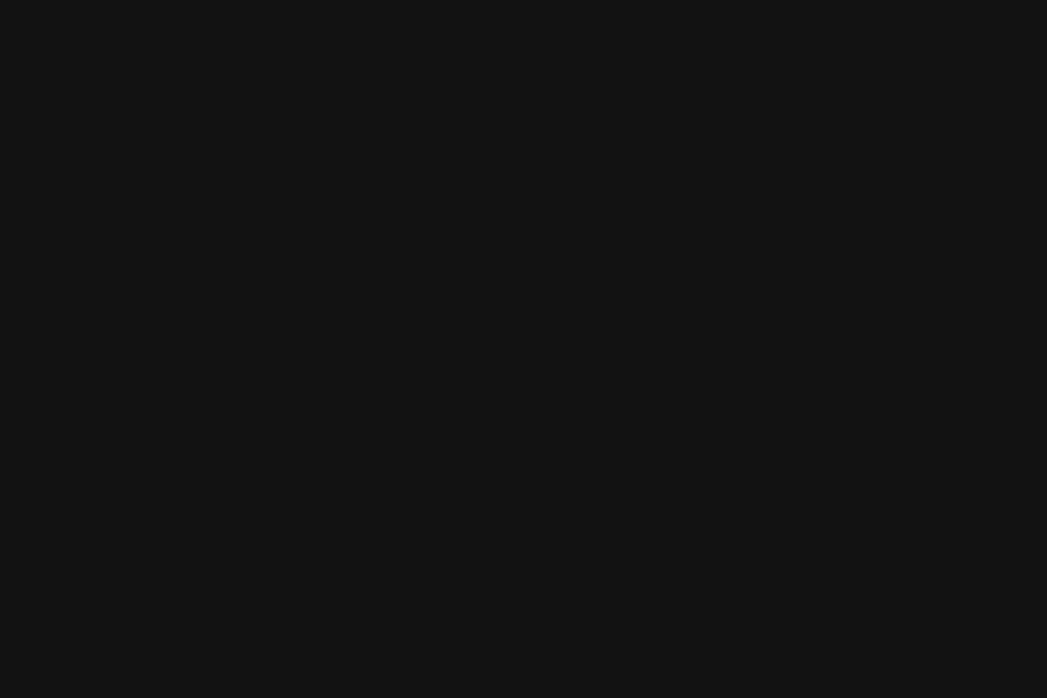
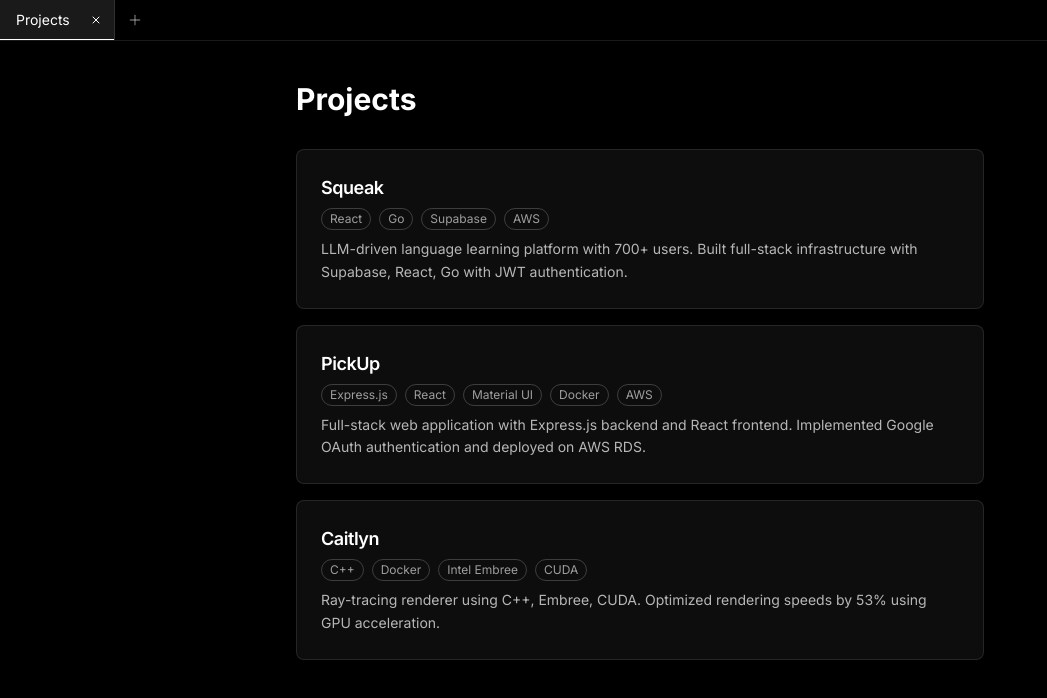
Before and after one commit to Saai151/PersonalWebsite, a React (Vite) app: page /projects in a window 1280 px wide. Before the commit this address had no page. Shown: the top 698 px of the page, without its empty margins (0-1047 px from the left). Built offline with nearby package versions, Linux system fonts and the light colour scheme.

Commit message:
URL support business sereration from zustand

```diff
--- a/src/components/home/HomeView.tsx
+++ b/src/components/home/HomeView.tsx
@@ -1,4 +1,5 @@
-import { type TabType, TAB_LABELS, ALL_TAB_TYPES } from '@/domain/tabs';
+import { useNavigate } from 'react-router-dom';
+import { type TabType, TAB_LABELS, TAB_PATHS, ALL_TAB_TYPES } from '@/domain/tabs';
 import { useTabStore } from '@/stores/tabStore';
 import { ArrowRight } from 'lucide-react';
 import { TypeAnimation } from 'react-type-animation';
@@ -7,8 +8,14 @@
 let hasAnimatedOnce = false;
 
 export default function HomeView() {
+  const navigate = useNavigate();
   const openTab = useTabStore((s) => s.openTab);
   const [isTypingDone, setIsTypingDone] = useState(hasAnimatedOnce);
+
+  const goToSection = (type: TabType) => {
+    openTab(type);
+    navigate(TAB_PATHS[type]);
+  };
 
   return (
     <div className="min-h-screen bg-black text-white flex flex-col items-center justify-center px-6">
@@ -32,7 +39,7 @@
 
       <div className="grid grid-cols-1 sm:grid-cols-3 gap-4 w-full">
         {ALL_TAB_TYPES.map((type) => (
-          <TabBox key={type} type={type} label={TAB_LABELS[type]} onOpen={openTab} />
+          <TabBox key={type} type={type} label={TAB_LABELS[type]} onOpen={goToSection} />
         ))}
       </div>
       </div>
--- a/src/components/home/PortfolioShell.tsx
+++ b/src/components/home/PortfolioShell.tsx
@@ -1,6 +1,10 @@
-import { useSearchParams } from 'react-router-dom';
+import {
+  Navigate,
+  useLocation,
+  useSearchParams,
+} from 'react-router-dom';
 import { getPostBySlug } from '@/data/blogPosts';
-import { isTabOpen, type TabType } from '@/domain/tabs';
+import { pathToTab, type TabType } from '@/domain/tabs';
 import { useTabStore } from '@/stores/tabStore';
 import HomeView from './HomeView';
 import TabBar from './TabBar';
@@ -9,19 +13,31 @@
 export default function PortfolioShell() {
   const tabs = useTabStore((s) => s.tabs);
   const activeTab = useTabStore((s) => s.activeTab);
+
+  const location = useLocation();
   const [searchParams, setSearchParams] = useSearchParams();
 
-  const postSlug = searchParams.get('post');
-  const urlWantsBlog = Boolean(postSlug && getPostBySlug(postSlug));
+  const pathTab = pathToTab(location.pathname);
 
-  const augmentBlogTab = urlWantsBlog && !isTabOpen(tabs, 'blog');
-  const showChrome = tabs.length > 0 || urlWantsBlog;
-  const effectiveActiveTab: TabType | null =
-    activeTab ?? (urlWantsBlog ? 'blog' : null);
+  const showChrome =
+    location.pathname !== '/' &&
+    (pathTab !== null || tabs.length > 0);
+
+  const effectiveActiveTab: TabType | null = pathTab ?? activeTab;
+
+  const legacyPost = searchParams.get('post');
+  if (location.pathname === '/' && legacyPost && getPostBySlug(legacyPost)) {
+    return (
+      <Navigate
+        to={`/blog?post=${encodeURIComponent(legacyPost)}`}
+        replace
+      />
+    );
+  }
 
   const clearPostFromUrl = () => {
     setSearchParams(
-      (prev) => {
+      (prev: URLSearchParams) => {
         const next = new URLSearchParams(prev);
         next.delete('post');
         return next;
@@ -37,7 +53,6 @@
   return (
     <div className="min-h-screen bg-black text-white flex flex-col">
       <TabBar
-        augmentBlogTab={augmentBlogTab}
         activeTabEffective={effectiveActiveTab}
         onClearDeepLinkedPost={clearPostFromUrl}
       />
--- a/src/components/home/TabBar.tsx
+++ b/src/components/home/TabBar.tsx
@@ -1,10 +1,13 @@
 import { useMemo } from 'react';
+import { useLocation, useNavigate, useSearchParams } from 'react-router-dom';
 import { X, Plus } from 'lucide-react';
 import { useTabStore } from '@/stores/tabStore';
 import {
   TAB_LABELS,
-  getUnopenedTabTypes,
+  TAB_PATHS,
+  getUnopenedTabTypesForPath,
   isTabOpen,
+  pathToTab,
   type TabType,
 } from '@/domain/tabs';
 import { Button } from '@/components/ui/button';
@@ -17,38 +20,65 @@
 import { cn } from '@/lib/utils';
 
 type TabBarProps = {
-  /** Blog tab driven only by `?post=` until user opens it in the store */
-  augmentBlogTab: boolean;
   activeTabEffective: TabType | null;
   onClearDeepLinkedPost: () => void;
 };
 
 export default function TabBar({
-  augmentBlogTab,
   activeTabEffective,
   onClearDeepLinkedPost,
 }: TabBarProps) {
+  const location = useLocation();
+  const navigate = useNavigate();
+  const [searchParams] = useSearchParams();
+  const postSlug = searchParams.get('post');
+
+  const pathTab = pathToTab(location.pathname);
   const tabs = useTabStore((s) => s.tabs);
   const closeTab = useTabStore((s) => s.closeTab);
   const openTab = useTabStore((s) => s.openTab);
-  const unopened = useMemo(() => getUnopenedTabTypes(tabs), [tabs]);
 
   const tabTypesToShow = useMemo(() => {
     const types = tabs.map((t) => t.type);
-    if (augmentBlogTab && !types.includes('blog')) types.push('blog');
+    if (pathTab && !types.includes(pathTab)) types.push(pathTab);
     return types;
-  }, [tabs, augmentBlogTab]);
+  }, [tabs, pathTab]);
+
+  const unopened = useMemo(
+    () => getUnopenedTabTypesForPath(tabs, pathTab),
+    [tabs, pathTab]
+  );
+
+  const isVirtualTab = (type: TabType) =>
+    pathTab === type && !isTabOpen(tabs, type);
 
   const handleSelectTab = (type: TabType) => {
     openTab(type);
+    navigate(TAB_PATHS[type]);
   };
 
   const handleCloseTab = (type: TabType) => {
-    if (type === 'blog' && augmentBlogTab && !isTabOpen(tabs, 'blog')) {
-      onClearDeepLinkedPost();
+    if (isVirtualTab(type)) {
+      if (type === 'blog' && postSlug) {
+        onClearDeepLinkedPost();
+        return;
+      }
+      navigate('/');
       return;
     }
     closeTab(type);
+    const { tabs: nextTabs, activeTab: nextActive } = useTabStore.getState();
+    if (nextTabs.length === 0) {
+      navigate('/');
+    } else if (nextActive) {
+      navigate(TAB_PATHS[nextActive]);
+    }
+  };
+
+  const openSectionFromMenu = (type: TabType) => {
+    if (pathTab && !isTabOpen(tabs, pathTab)) openTab(pathTab);
+    openTab(type);
+    navigate(TAB_PATHS[type]);
   };
 
   return (
@@ -106,7 +136,7 @@
             {unopened.map((type) => (
               <DropdownMenuItem
                 key={type}
-                onClick={() => openTab(type)}
+                onClick={() => openSectionFromMenu(type)}
                 className="text-white/80 hover:text-white focus:text-white focus:bg-white/10 cursor-pointer"
               >
                 {TAB_LABELS[type]}
--- /dev/null
+++ b/src/domain/tabLogic.ts
@@ -0,0 +1,40 @@
+import type { Tab, TabType } from '@/domain/tabs';
+import { createTab, isTabOpen } from '@/domain/tabs';
+
+export interface TabSnapshot {
+  tabs: Tab[];
+  activeTab: TabType | null;
+}
+
+export const initialTabSnapshot: TabSnapshot = {
+  tabs: [],
+  activeTab: null,
+};
+
+export function openTabState(snapshot: TabSnapshot, type: TabType): TabSnapshot {
+  if (isTabOpen(snapshot.tabs, type)) {
+    return { ...snapshot, activeTab: type };
+  }
+  return {
+    tabs: [...snapshot.tabs, createTab(type)],
+    activeTab: type,
+  };
+}
+
+export function closeTabState(snapshot: TabSnapshot, type: TabType): TabSnapshot {
+  const { tabs, activeTab } = snapshot;
+  const newTabs = tabs.filter((t) => t.type !== type);
+
+  if (activeTab === type) {
+    const closedIndex = tabs.findIndex((t) => t.type === type);
+    const nextTab =
+      newTabs[Math.min(closedIndex, newTabs.length - 1)] ?? null;
+    return { tabs: newTabs, activeTab: nextTab?.type ?? null };
+  }
+  return { tabs: newTabs, activeTab };
+}
+
+export function setActiveTabState(snapshot: TabSnapshot, type: TabType): TabSnapshot {
+  if (!isTabOpen(snapshot.tabs, type)) return snapshot;
+  return { ...snapshot, activeTab: type };
+}
--- a/src/domain/tabs.ts
+++ b/src/domain/tabs.ts
@@ -13,6 +13,20 @@
 
 export const ALL_TAB_TYPES: TabType[] = ['internships', 'projects', 'blog'];
 
+/** URL path for each section (matches tab labels in the address bar). */
+export const TAB_PATHS: Record<TabType, string> = {
+  internships: '/internships',
+  projects: '/projects',
+  blog: '/blog',
+};
+
+export function pathToTab(pathname: string): TabType | null {
+  const entry = (Object.entries(TAB_PATHS) as [TabType, string][]).find(
+    ([, path]) => path === pathname
+  );
+  return entry?.[0] ?? null;
+}
+
 export function createTab(type: TabType): Tab {
   return { type };
 }
@@ -24,3 +38,13 @@
 export function getUnopenedTabTypes(tabs: Tab[]): TabType[] {
   return ALL_TAB_TYPES.filter((type) => !isTabOpen(tabs, type));
 }
+
+/** Treat the current path tab as "open" so it is excluded from the + menu. */
+export function getUnopenedTabTypesForPath(
+  tabs: Tab[],
+  pathTab: TabType | null
+): TabType[] {
+  const open = new Set<TabType>(tabs.map((t) => t.type));
+  if (pathTab) open.add(pathTab);
+  return ALL_TAB_TYPES.filter((type) => !open.has(type));
+}
--- a/src/main.tsx
+++ b/src/main.tsx
@@ -10,6 +10,9 @@
     <BrowserRouter>
       <Routes>
         <Route path="/" element={<PortfolioShell />} />
+        <Route path="/blog" element={<PortfolioShell />} />
+        <Route path="/projects" element={<PortfolioShell />} />
+        <Route path="/internships" element={<PortfolioShell />} />
         <Route path="/spotify/*" element={<App />} />
       </Routes>
     </BrowserRouter>
--- a/src/stores/tabStore.ts
+++ b/src/stores/tabStore.ts
@@ -1,45 +1,25 @@
 import { create } from 'zustand';
-import { type Tab, type TabType, createTab, isTabOpen } from '@/domain/tabs';
+import type { TabType } from '@/domain/tabs';
+import {
+  initialTabSnapshot,
+  openTabState,
+  closeTabState,
+  setActiveTabState,
+  type TabSnapshot,
+} from '@/domain/tabLogic';
 
-interface TabState {
-  tabs: Tab[];
-  activeTab: TabType | null;
+interface TabState extends TabSnapshot {
   openTab: (type: TabType) => void;
   closeTab: (type: TabType) => void;
   setActiveTab: (type: TabType) => void;
 }
 
 export const useTabStore = create<TabState>((set, get) => ({
-  tabs: [],
-  activeTab: null,
+  ...initialTabSnapshot,
 
-  openTab: (type) => {
-    const { tabs } = get();
-    if (isTabOpen(tabs, type)) {
-      set({ activeTab: type });
-      return;
-    }
-    set({ tabs: [...tabs, createTab(type)], activeTab: type });
-  },
+  openTab: (type) => set(() => openTabState(get(), type)),
 
-  closeTab: (type) => {
-    const { tabs, activeTab } = get();
-    const newTabs = tabs.filter((t) => t.type !== type);
+  closeTab: (type) => set(() => closeTabState(get(), type)),
 
-    if (activeTab === type) {
-      const closedIndex = tabs.findIndex((t) => t.type === type);
-      const nextTab =
-        newTabs[Math.min(closedIndex, newTabs.length - 1)] ?? null;
-      set({ tabs: newTabs, activeTab: nextTab?.type ?? null });
-    } else {
-      set({ tabs: newTabs });
-    }
-  },
-
-  setActiveTab: (type) => {
-    const { tabs } = get();
-    if (isTabOpen(tabs, type)) {
-      set({ activeTab: type });
-    }
-  },
+  setActiveTab: (type) => set(() => setActiveTabState(get(), type)),
 }));
```
